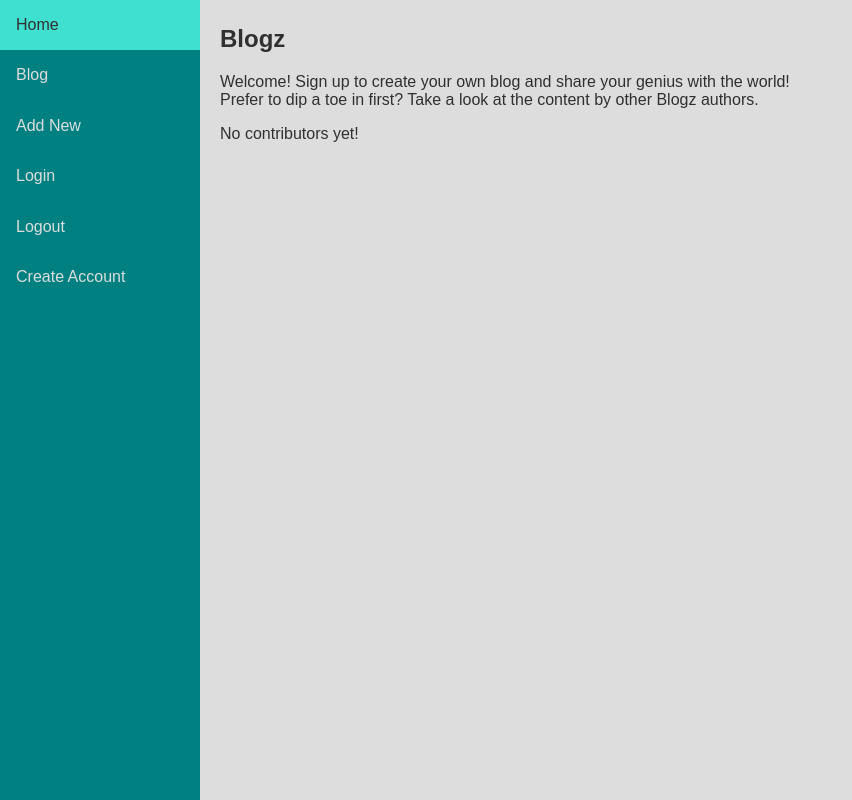
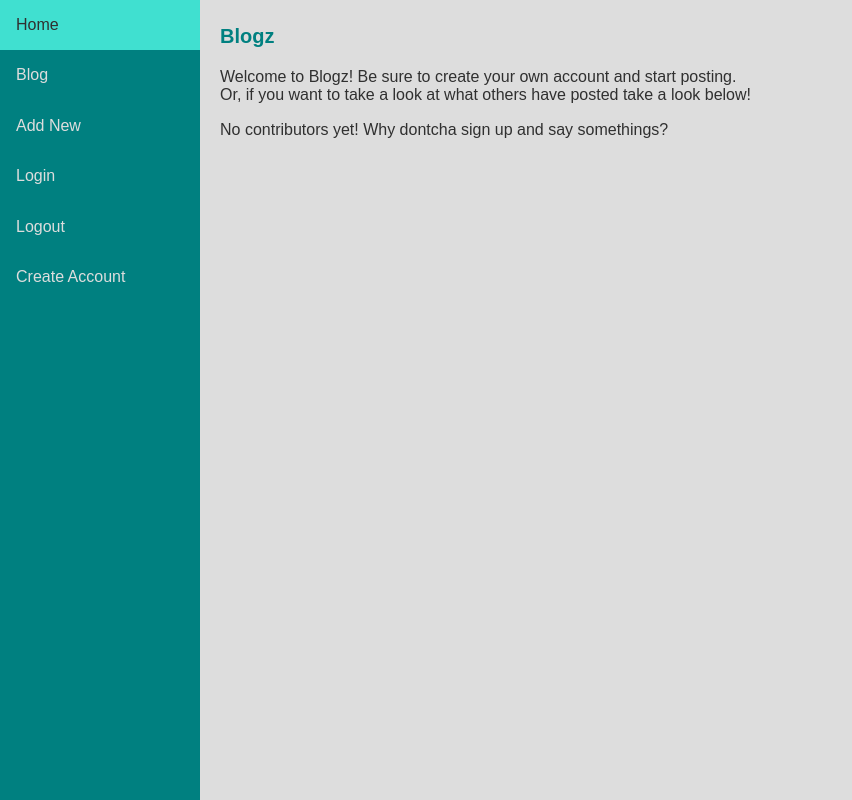
Before and after one commit to jacinda79/blogz, a Flask app: page / in a window 1280 px wide. Shown: the whole page, without its empty margins (0-852 px from the left). Run offline with Flask 2, Linux system fonts and the light colour scheme.

Commit message:
finished

```diff
--- a/templates/index.html
+++ b/templates/index.html
@@ -1,20 +1,23 @@
 {% extends "base.html" %}
 
 {% block content %}
-    <h2>Blogz</h2>
-    Welcome! Sign up to create your own blog and share your genius with the world!
-<br>
-    Prefer to dip a toe in first? Take a look at the content by other Blogz authors.
+    <h3>Blogz</h3>
 
-    {% if blogs|length == 0 %}
-    <p>No contributors yet!</p>
+    Welcome to Blogz! Be sure to create your own account and start posting.<br>
+    Or, if you want to take a look at what others have posted take a look below!<p></p>
+
+    {% if users|length == 0 %}
+    <p>No contributors yet! Why dontcha sign up and say somethings?</p>
     {% else %}
 
-        {% for blog in blogs %}
-        <br><br>
-        <a href="?user=userId/" class="blogtitle">{{User.username}}</a>
-            {% endfor %}
+    <ul>
+        {% for user in users %}
+          <li>
+            <a class="titles" href="/blog?user_id={{user.id}}">{{ user.username }}</class></a>
+          </li>
+        {% endfor %}
+      </ul>
 
     {% endif %}
 
-    {% endblock %}
+{% endblock %}
```
